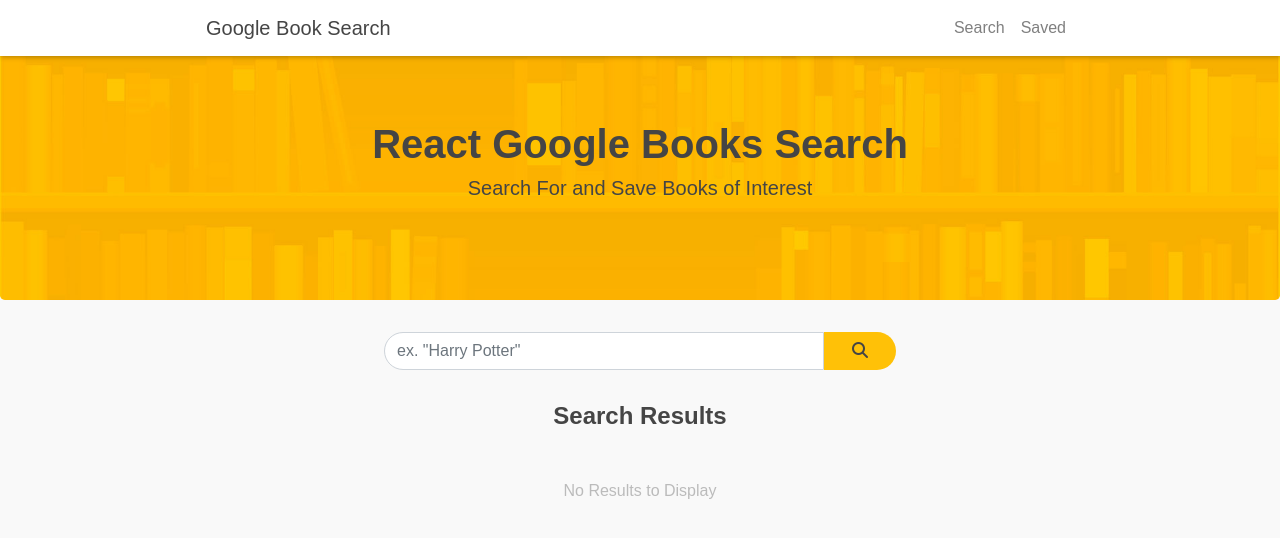
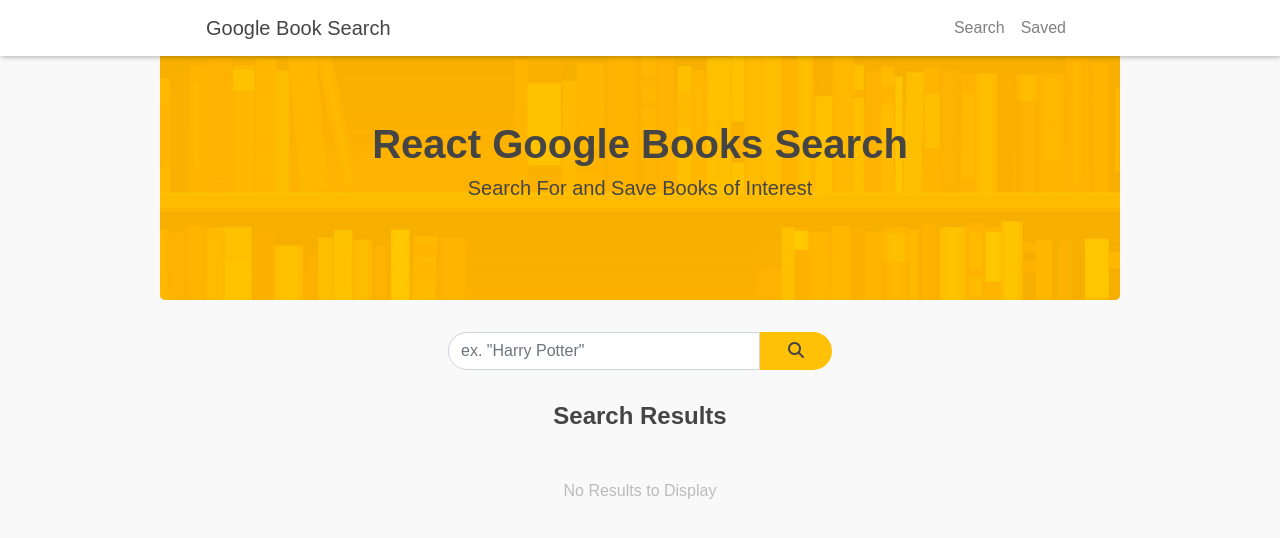
Before and after one commit to mijimenez/bootcamp_google_books_search, a React (Create React App) app in the folder client/: page / in a window 1280 px wide. Shown: the top 538 px of the page. Built offline with nearby package versions, Linux system fonts and the light colour scheme.

Commit message:
Change hero width

```diff
--- a/client/src/index.css
+++ b/client/src/index.css
@@ -15,6 +15,8 @@ body {
 
 .hero {
   width: 100%;
+  max-width: 960px;
+  margin: auto;
 }
 
 .jumbotron {
```
